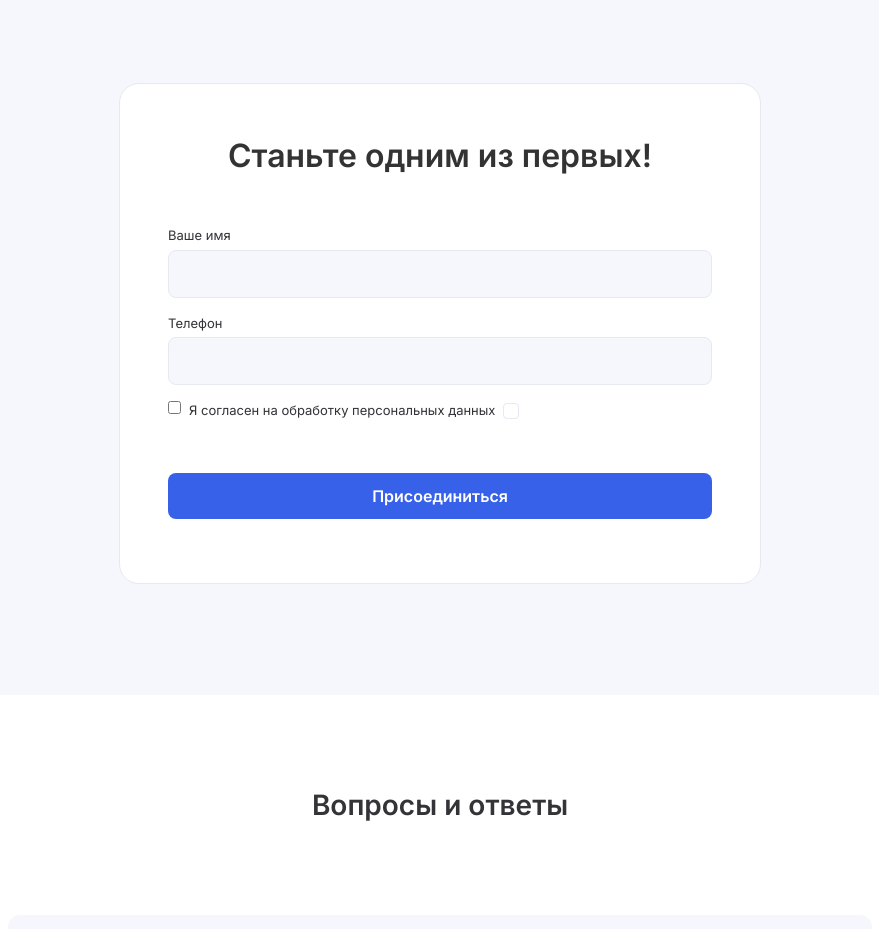
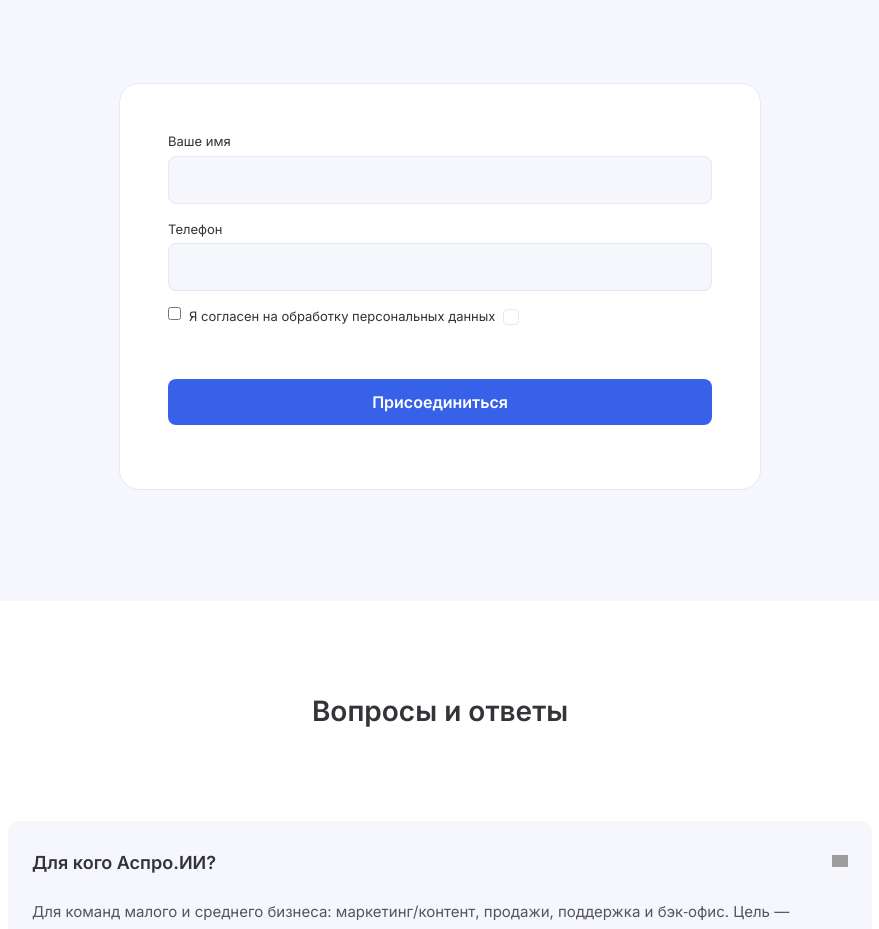
Before and after one commit to igor786/igma-pixel-magic-2, a React (Vite) app: page / in a window 1280 px wide. Shown: the part 4640-5569 px from the top of the page, without its empty margins (200-1079 px from the left). Built offline with nearby package versions, Linux system fonts and the light colour scheme; grey boxes are pictures that could not be loaded.

Commit message:
Remove form title
Removed the "Станьте одним из первых!" title from the contact form.
-edited src/components/ContactFormNew.tsx

```diff
--- a/src/components/ContactFormNew.tsx
+++ b/src/components/ContactFormNew.tsx
@@ -61,7 +61,7 @@ export const ContactFormNew: React.FC = () => {
 
       <div className="self-center mt-12 max-md:mt-10">
         <div className="leadforms-form">
-          <div className="leadforms-form-title">Станьте одним из первых!</div>
+
 
           <div className="leadforms-row">
             <div className="form__input--fragment form__input-group form__input-group--text ">
```
